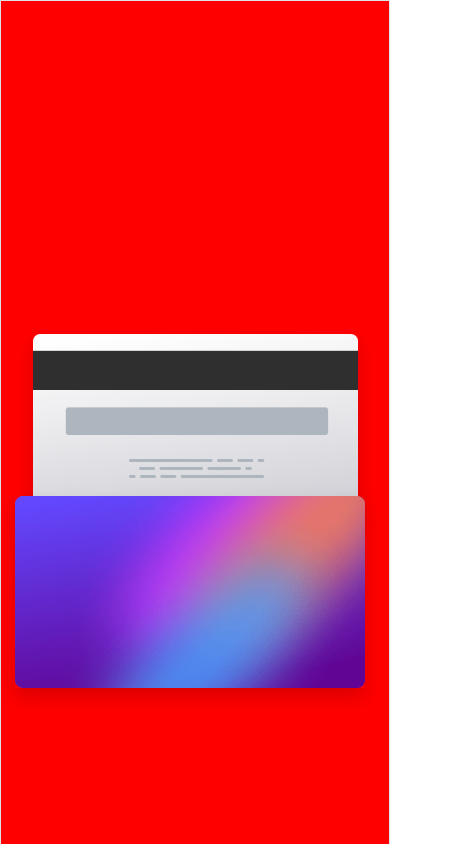
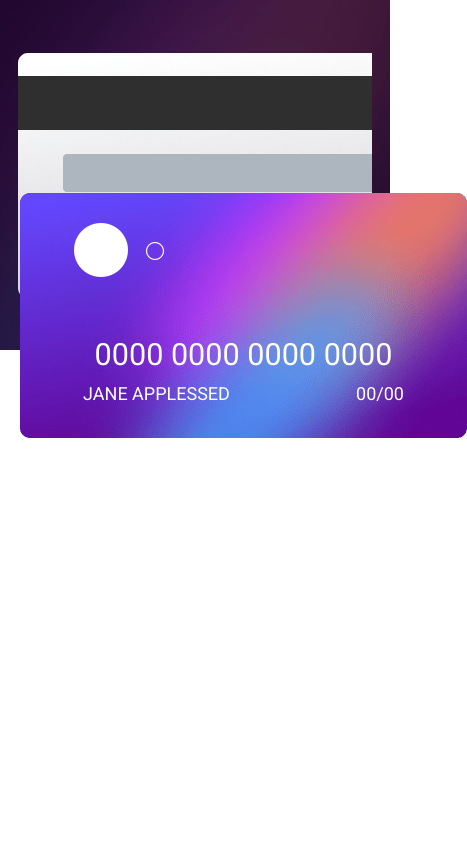
Before and after one commit to jaojogadez/landing-page-echo-lights, a plain HTML site: page payment-page/index.html in a window 390 px wide. Shown: the top 844 px of the page, 467 px wide, since content can reach past the window. Drawn offline with nearby package versions, Linux system fonts and the light colour scheme.

Commit message:
fiz a versão mobile do layout dos cards

```diff
--- a/payment-page/index.html
+++ b/payment-page/index.html
@@ -9,29 +9,32 @@
   <title>Página de Pagamento - Echo Lights</title>
   <link rel="shortcut icon" href="../assets/favicon_io/fav-icon.webp" type="image/x-icon">
   <link href="https://cdn.jsdelivr.net/npm/bootstrap@5.2.3/dist/css/bootstrap.min.css" rel="stylesheet" integrity="sha384-rbsA2VBKQhggwzxH7pPCaAqO46MgnOM80zW1RWuH61DGLwZJEdK2Kadq2F9CUG65" crossorigin="anonymous">
+  <link rel="stylesheet" href="https://cdn.jsdelivr.net/npm/bootstrap-icons@1.11.3/font/bootstrap-icons.min.css">
   <link rel="stylesheet" href="style.css">
 </head>
 <body>
 
   <div class="container-fluid p-0 d-flex align-items-center justify-content-center">
-    <div class="row align-items-center border w-100">
-      <div class="col-md-4 d-flex align-items-center" style="background-color: red;">
-        <div class="position-relative p-3">
-          <img
-          id="front-card"
-          src="images/bg-card-front.png"
-          alt="Back front image."
-          class="img-fluid shadow mb-4"
-          >
-          <img
-            id="back-card"
-            src="images/bg-card-back.png"
-            alt="Back card image."
-            class="img-fluid shadow"
-          >
+    <div class="row align-items-center  w-100 ">
+      <div class="col-md-4 d-flex align-items-center justify-content-end flex-wrap p-3" id="backimgMobile-container">
+        <div class="container-sm p-0  order-2" id="front-card">
+          <div id="circles" class="w-100 mt-4 text-white d-flex align-items-center gap-3 px-5">
+            <i class="bi bi-circle-fill"></i>
+            <i class="bi bi-circle"></i>
+          </div>
+          <div id="card-content" class="w-100  mt-5">
+            <h1 id="number-card" class="text-white text-center fw-normal">0000 0000 0000 0000</h1>
+            <div class="d-flex justify-content-around text-white">
+              <span id="cardholder-name" class="text-uppercase">Jane Applessed</span>
+              <span id="card-date">00/00</span>
+            </div>
+          </div>
+        </div>
+        <div class="container-sm p-0  m-0" id="back-card">
+
         </div>
       </div>
-      <div class="col-md-8 p-5" style="background-color: blue;"></div>
+      <div class="col-md-8"></div>
     </div>
   </div>
 
--- a/payment-page/style.css
+++ b/payment-page/style.css
@@ -1,3 +1,4 @@
+/* General Configurations */
 @charset "UTF-8";
 @import url('https://fonts.googleapis.com/css2?family=Orbitron:wght@400..900&family=Roboto:ital,wght@0,100;0,300;0,400;0,500;0,700;0,900;1,100;1,300;1,400;1,500;1,700;1,900&display=swap');
 
@@ -16,15 +17,42 @@
     --secondary-font: "Roboto", sans-serif;
 }
 
-html, body,.container-fluid, .row, .col-md-4, .col-md-8{
+html, body{
     min-height: 100vh;
     font: normal normal 18px var(--secondary-font);
 }
 
+/* Mobile Cards Configuration Start */
+
+#backimgMobile-container{
+    height: 350px;
+    background: black url('images/bg-main-mobile.png') no-repeat center;
+    background-size: cover;
+    position: relative;
+}
+
 #front-card{
+    background: transparent url('images/bg-card-front.png') no-repeat ;
+    z-index: 2;
     position: absolute;
-    display: block;
-    left: 0;
-    top: 180px;
-    width: 350px;
+    top: 193px;
+    left: 20px;
 }
+
+#back-card{
+    background: transparent url('images/bg-card-back.png') no-repeat ;
+    z-index: 1;
+    right: 0px;
+}
+
+/* Style for size of card's box */
+.container-sm{
+    width: 447px;
+    height: 245px;
+}
+
+.bi-circle-fill{
+    font-size: 3em;
+}
+
+/* Mobile Cards Configuration End */
```
